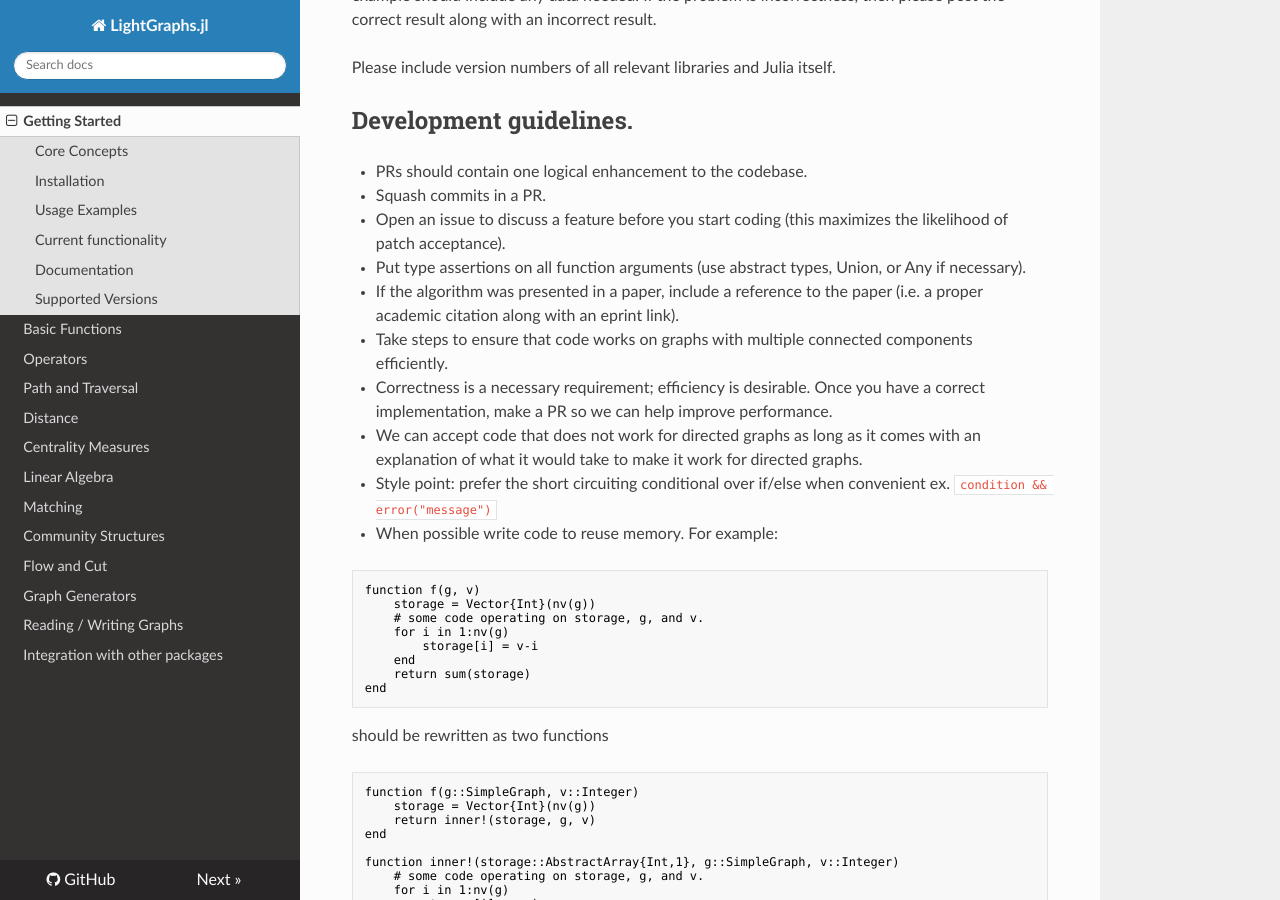
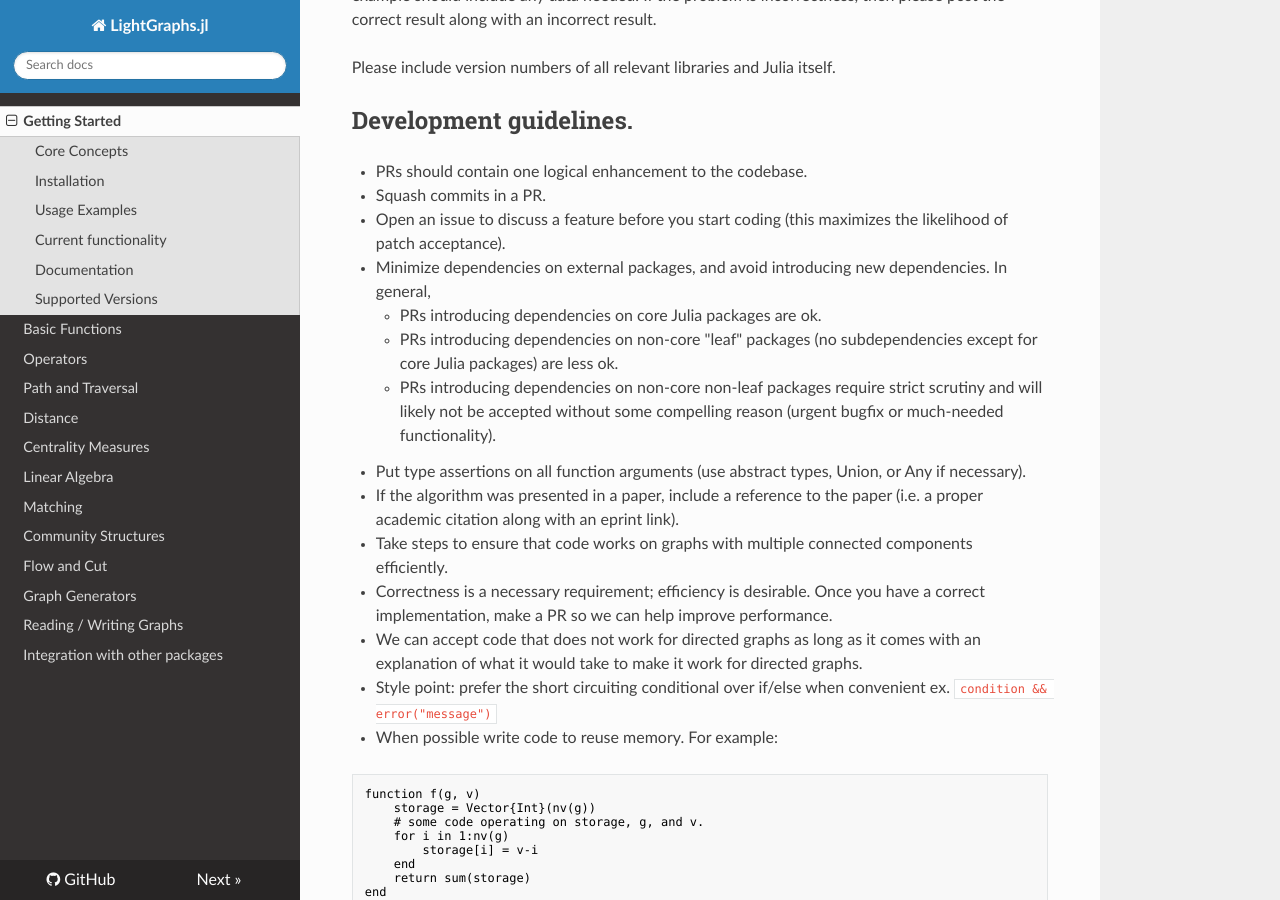
Before and after one commit to sbromberger/LightGraphs.jl, an MkDocs documentation site: the page built from doc/index.md, in a window 1280 px wide and 900 px high, scrolled down 3459 px. Built offline with MkDocs 1.6.1, drawn with Linux system fonts in a browser that asks for light colours; nearby versions of some CDN libraries; old or Windows-style settings are respelled for this version of MkDocs.

```diff
--- a/.travis.yml
+++ b/.travis.yml
@@ -11,7 +11,7 @@
 # uncomment the following lines to override the default test script
 script:
   - if [[ -a .git/shallow ]]; then git fetch --unshallow; fi
-  - julia --check-bounds=yes -e 'Pkg.add("GraphMatrices"); Pkg.add("JuMP"); Pkg.add("MatrixDepot"); Pkg.add("Clp")'
+  - julia --check-bounds=yes -e 'Pkg.add("MatrixDepot"); Pkg.add("JuMP"); Pkg.add("Clp")'
   - julia --check-bounds=yes -e 'Pkg.clone(pwd()); Pkg.build("LightGraphs"); Pkg.test("LightGraphs"; coverage=true)'
 
 cache:
--- a/doc/index.md
+++ b/doc/index.md
@@ -172,6 +172,10 @@
 - PRs should contain one logical enhancement to the codebase.
 - Squash commits in a PR.
 - Open an issue to discuss a feature before you start coding (this maximizes the likelihood of patch acceptance).
+- Minimize dependencies on external packages, and avoid introducing new dependencies. In general,
+    - PRs introducing dependencies on core Julia packages are ok.
+    - PRs introducing dependencies on non-core "leaf" packages (no subdependencies except for core Julia packages) are less ok.
+    - PRs introducing dependencies on non-core non-leaf packages require strict scrutiny and will likely not be accepted without some compelling reason (urgent bugfix or much-needed functionality).
 - Put type assertions on all function arguments (use abstract types, Union, or Any if necessary).
 - If the algorithm was presented in a paper, include a reference to the paper (i.e. a proper academic citation along with an eprint link).
 - Take steps to ensure that code works on graphs with multiple connected components efficiently.
```
Also changed, not shown: doc/integration.md (+1 -0 lines), doc/matching.md (+4 -3 lines), 11 other files.
